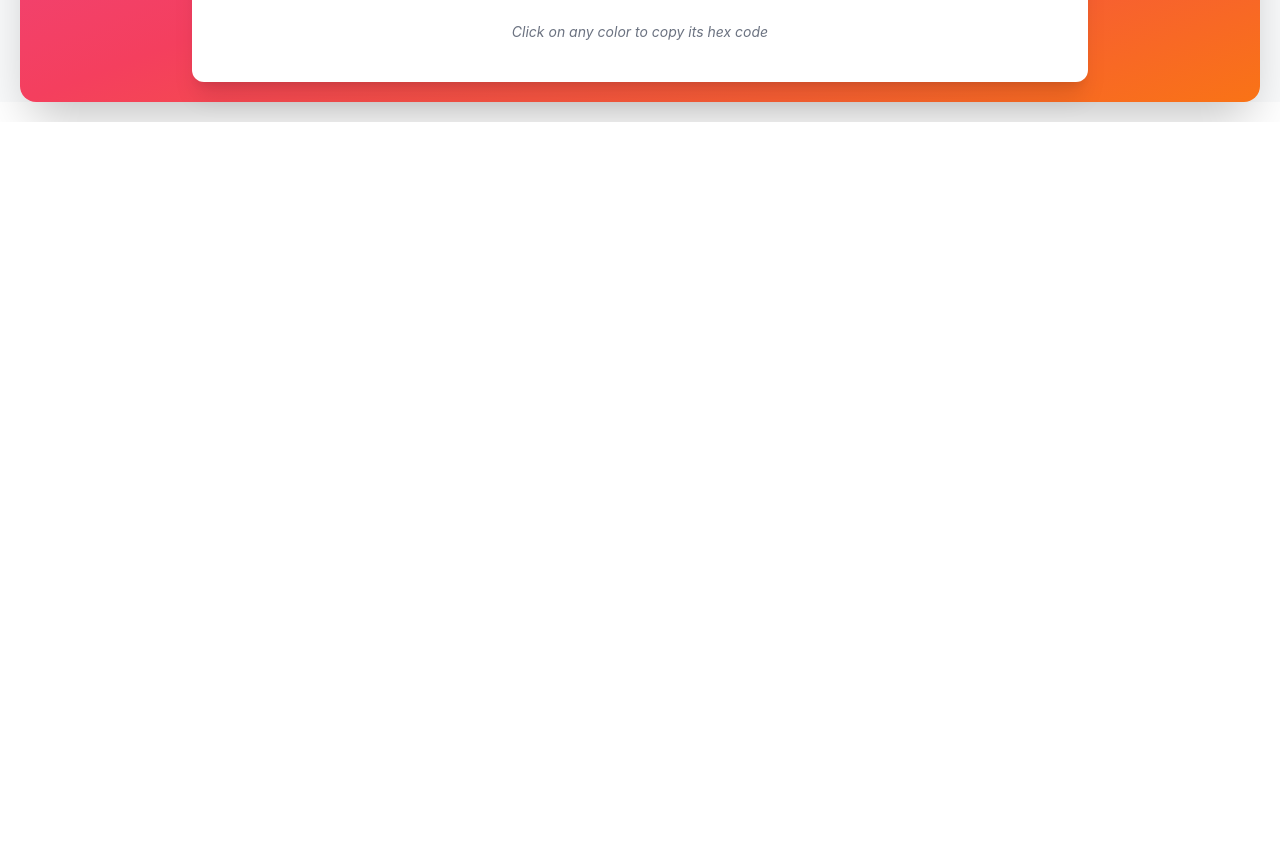
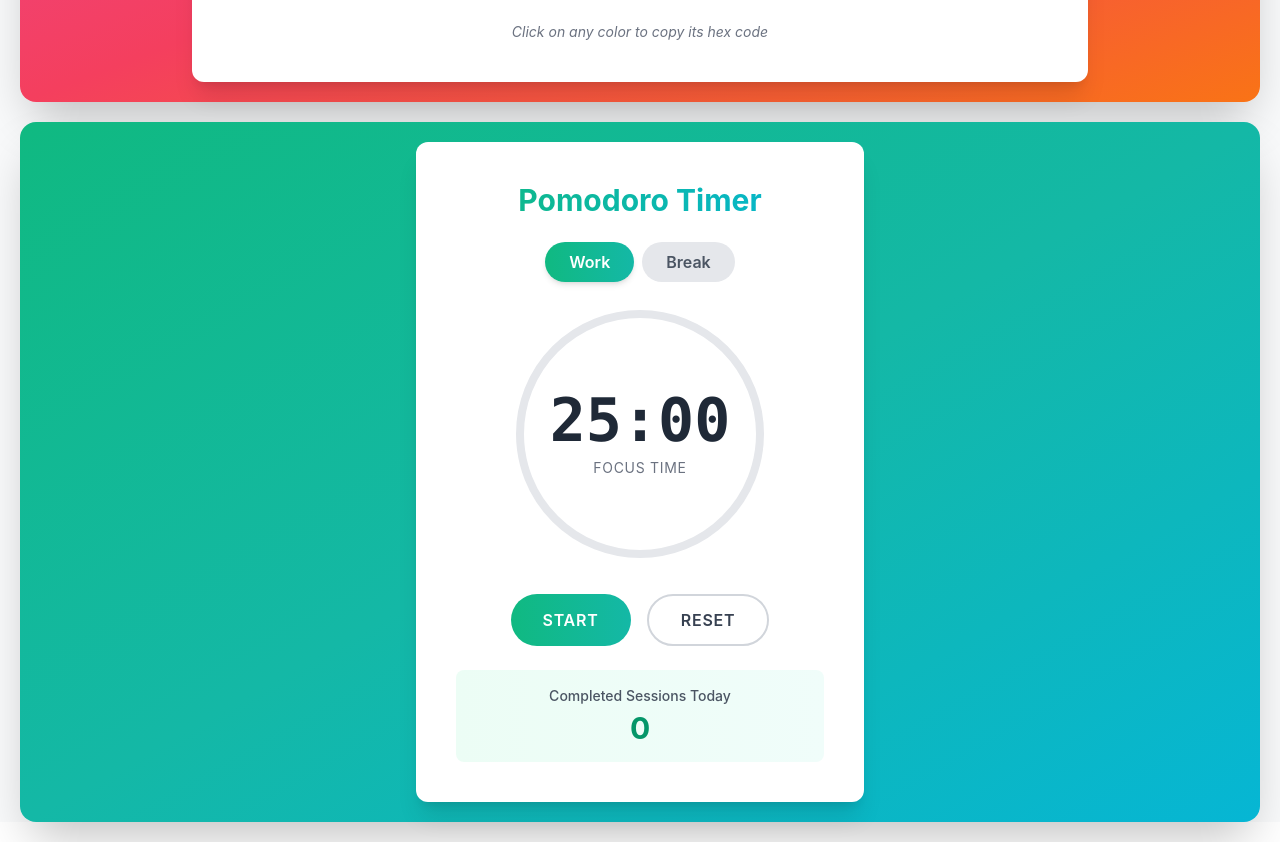
Before and after one commit to junaid-ash4275/dummy, a React (Create React App) app: page / in a window 1280 px wide. Shown: the part 806-1648 px from the top of the page. Before the commit the page ends 928 px from the top, so only its background shows below. Built offline with nearby package versions, Linux system fonts and the light colour scheme.

Commit message:
feat: add PomodoroTimer component to main App layout

```diff
--- a/src/App.js
+++ b/src/App.js
@@ -1,11 +1,13 @@
 import QuoteGenerator from './components/QuoteGenerator';
 import ColorPalette from './components/ColorPalette';
+import PomodoroTimer from './components/PomodoroTimer';
 
 function App() {
   return (
     <div className="min-h-screen bg-gray-50">
       <QuoteGenerator />
       <ColorPalette />
+      <PomodoroTimer />
     </div>
   );
 }
--- /dev/null
+++ b/src/components/PomodoroTimer.js
@@ -0,0 +1,174 @@
+import React, { useState, useEffect, useRef } from 'react';
+
+const PomodoroTimer = () => {
+  const [minutes, setMinutes] = useState(25);
+  const [seconds, setSeconds] = useState(0);
+  const [isActive, setIsActive] = useState(false);
+  const [mode, setMode] = useState('work'); // 'work' or 'break'
+  const [completedSessions, setCompletedSessions] = useState(0);
+  const intervalRef = useRef(null);
+
+  useEffect(() => {
+    if (isActive) {
+      intervalRef.current = setInterval(() => {
+        if (seconds === 0) {
+          if (minutes === 0) {
+            // Timer completed
+            handleTimerComplete();
+          } else {
+            setMinutes(minutes - 1);
+            setSeconds(59);
+          }
+        } else {
+          setSeconds(seconds - 1);
+        }
+      }, 1000);
+    } else {
+      clearInterval(intervalRef.current);
+    }
+
+    return () => clearInterval(intervalRef.current);
+  }, [isActive, minutes, seconds]);
+
+  const handleTimerComplete = () => {
+    setIsActive(false);
+    if (mode === 'work') {
+      setCompletedSessions(completedSessions + 1);
+      setMode('break');
+      setMinutes(5);
+      setSeconds(0);
+    } else {
+      setMode('work');
+      setMinutes(25);
+      setSeconds(0);
+    }
+  };
+
+  const toggleTimer = () => {
+    setIsActive(!isActive);
+  };
+
+  const resetTimer = () => {
+    setIsActive(false);
+    if (mode === 'work') {
+      setMinutes(25);
+    } else {
+      setMinutes(5);
+    }
+    setSeconds(0);
+  };
+
+  const switchMode = (newMode) => {
+    setIsActive(false);
+    setMode(newMode);
+    if (newMode === 'work') {
+      setMinutes(25);
+    } else {
+      setMinutes(5);
+    }
+    setSeconds(0);
+  };
+
+  const totalSeconds = mode === 'work' ? 25 * 60 : 5 * 60;
+  const currentSeconds = minutes * 60 + seconds;
+  const progress = ((totalSeconds - currentSeconds) / totalSeconds) * 100;
+
+  return (
+    <div className="flex justify-center items-center min-h-[400px] p-5 bg-gradient-to-br from-emerald-500 via-teal-500 to-cyan-500 rounded-2xl m-5 shadow-2xl">
+      <div className="bg-white p-10 rounded-xl max-w-md w-full text-center shadow-xl">
+        <h2 className="text-3xl font-bold text-gray-800 mb-6 bg-gradient-to-r from-emerald-500 to-cyan-500 bg-clip-text text-transparent">
+          Pomodoro Timer
+        </h2>
+
+        {/* Mode Selector */}
+        <div className="flex gap-2 mb-6 justify-center">
+          <button
+            className={`py-2 px-6 rounded-full font-semibold transition-all duration-300 ${
+              mode === 'work'
+                ? 'bg-gradient-to-r from-emerald-500 to-teal-500 text-white shadow-md'
+                : 'bg-gray-200 text-gray-600 hover:bg-gray-300'
+            }`}
+            onClick={() => switchMode('work')}
+          >
+            Work
+          </button>
+          <button
+            className={`py-2 px-6 rounded-full font-semibold transition-all duration-300 ${
+              mode === 'break'
+                ? 'bg-gradient-to-r from-emerald-500 to-teal-500 text-white shadow-md'
+                : 'bg-gray-200 text-gray-600 hover:bg-gray-300'
+            }`}
+            onClick={() => switchMode('break')}
+          >
+            Break
+          </button>
+        </div>
+
+        {/* Timer Display */}
+        <div className="relative mb-8">
+          {/* Progress Circle */}
+          <svg className="w-64 h-64 mx-auto transform -rotate-90">
+            <circle
+              cx="128"
+              cy="128"
+              r="120"
+              stroke="#e5e7eb"
+              strokeWidth="8"
+              fill="none"
+            />
+            <circle
+              cx="128"
+              cy="128"
+              r="120"
+              stroke={mode === 'work' ? '#10b981' : '#06b6d4'}
+              strokeWidth="8"
+              fill="none"
+              strokeDasharray={`${2 * Math.PI * 120}`}
+              strokeDashoffset={`${2 * Math.PI * 120 * (1 - progress / 100)}`}
+              strokeLinecap="round"
+              className="transition-all duration-1000"
+            />
+          </svg>
+
+          {/* Time Display */}
+          <div className="absolute top-1/2 left-1/2 transform -translate-x-1/2 -translate-y-1/2">
+            <div className="text-6xl font-bold text-gray-800 font-mono">
+              {String(minutes).padStart(2, '0')}:{String(seconds).padStart(2, '0')}
+            </div>
+            <div className="text-sm text-gray-500 mt-2 uppercase tracking-wider">
+              {mode === 'work' ? 'Focus Time' : 'Break Time'}
+            </div>
+          </div>
+        </div>
+
+        {/* Control Buttons */}
+        <div className="flex gap-4 justify-center mb-6">
+          <button
+            className="bg-gradient-to-r from-emerald-500 to-teal-500 text-white border-none py-3 px-8 text-base font-semibold rounded-full cursor-pointer transition-all duration-300 uppercase tracking-wider hover:transform hover:-translate-y-0.5 hover:shadow-lg hover:shadow-emerald-400/50 active:transform-none"
+            onClick={toggleTimer}
+          >
+            {isActive ? 'Pause' : 'Start'}
+          </button>
+          <button
+            className="bg-white text-gray-700 border-2 border-gray-300 py-3 px-8 text-base font-semibold rounded-full cursor-pointer transition-all duration-300 uppercase tracking-wider hover:border-gray-400 hover:bg-gray-50 hover:transform hover:-translate-y-0.5 hover:shadow-lg active:transform-none"
+            onClick={resetTimer}
+          >
+            Reset
+          </button>
+        </div>
+
+        {/* Session Counter */}
+        <div className="bg-gradient-to-r from-emerald-50 to-teal-50 p-4 rounded-lg">
+          <p className="text-gray-600 text-sm font-medium">
+            Completed Sessions Today
+          </p>
+          <p className="text-3xl font-bold text-emerald-600 mt-1">
+            {completedSessions}
+          </p>
+        </div>
+      </div>
+    </div>
+  );
+};
+
+export default PomodoroTimer;
```
